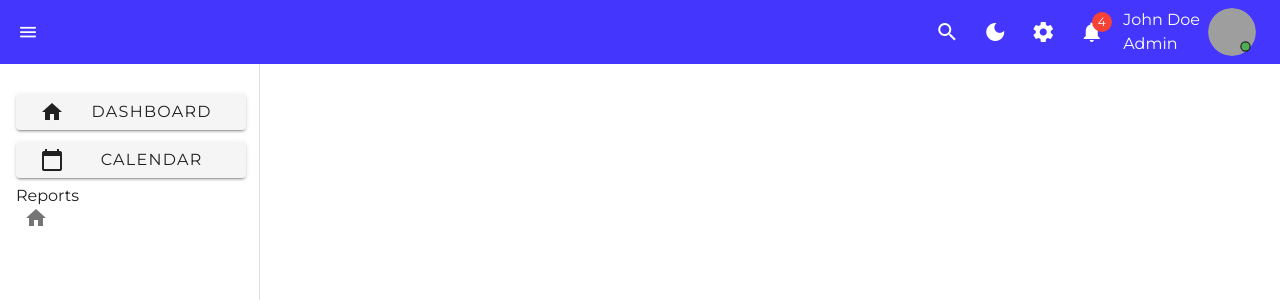
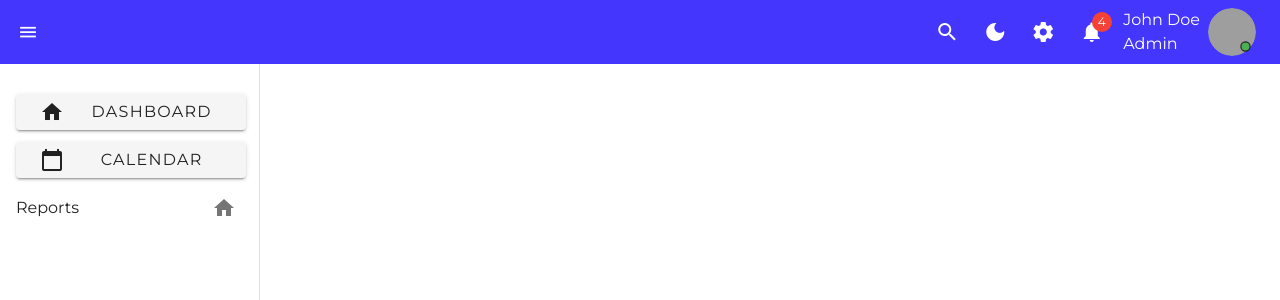
Before and after one commit to matiassemelman/edmachinachallenge, a Vue app: page / in a window 1280 px wide. Shown: the top 300 px of the page. Built offline with nearby package versions, Linux system fonts and the light colour scheme; grey boxes are pictures that could not be loaded.

Commit message:
Style: flex reports title tile

```diff
--- a/src/App.vue
+++ b/src/App.vue
@@ -107,7 +107,7 @@
             </v-btn>
           </v-list-item>
             <v-list-item>
-            <v-card flat width="230">
+            <v-card flat class="d-flex" width="230">
 
               <v-list-item-title>Reports</v-list-item-title>
               <v-icon class="mx-2" right>home</v-icon>
```
